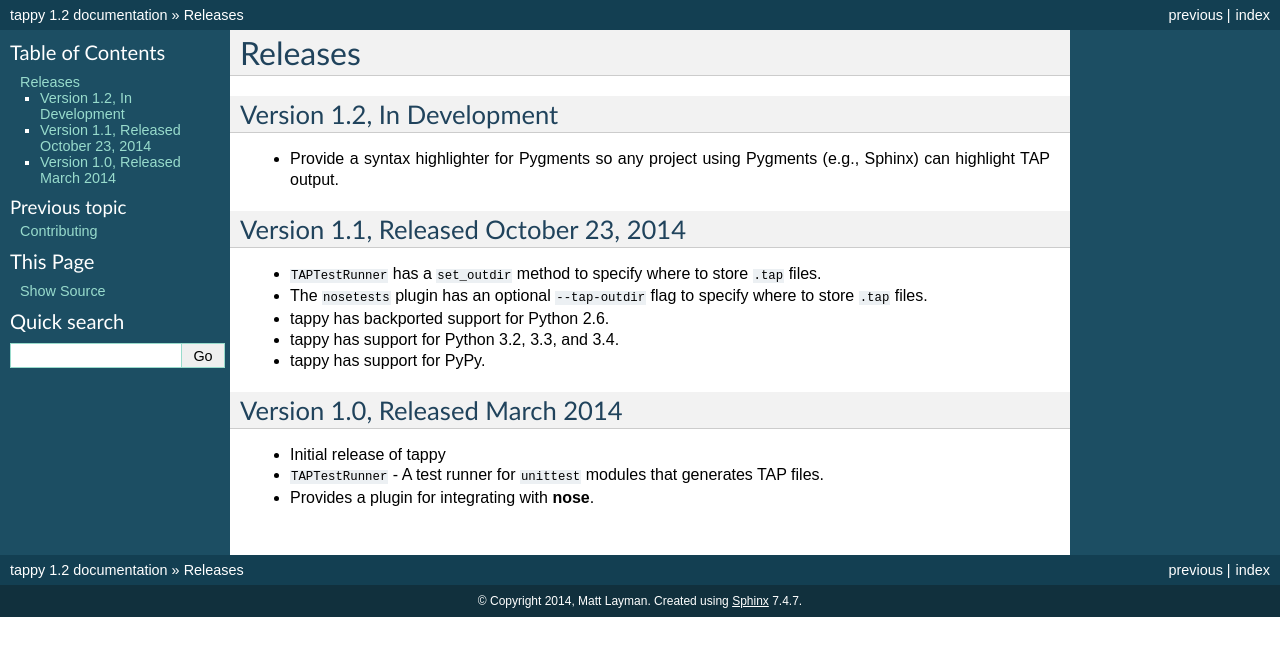
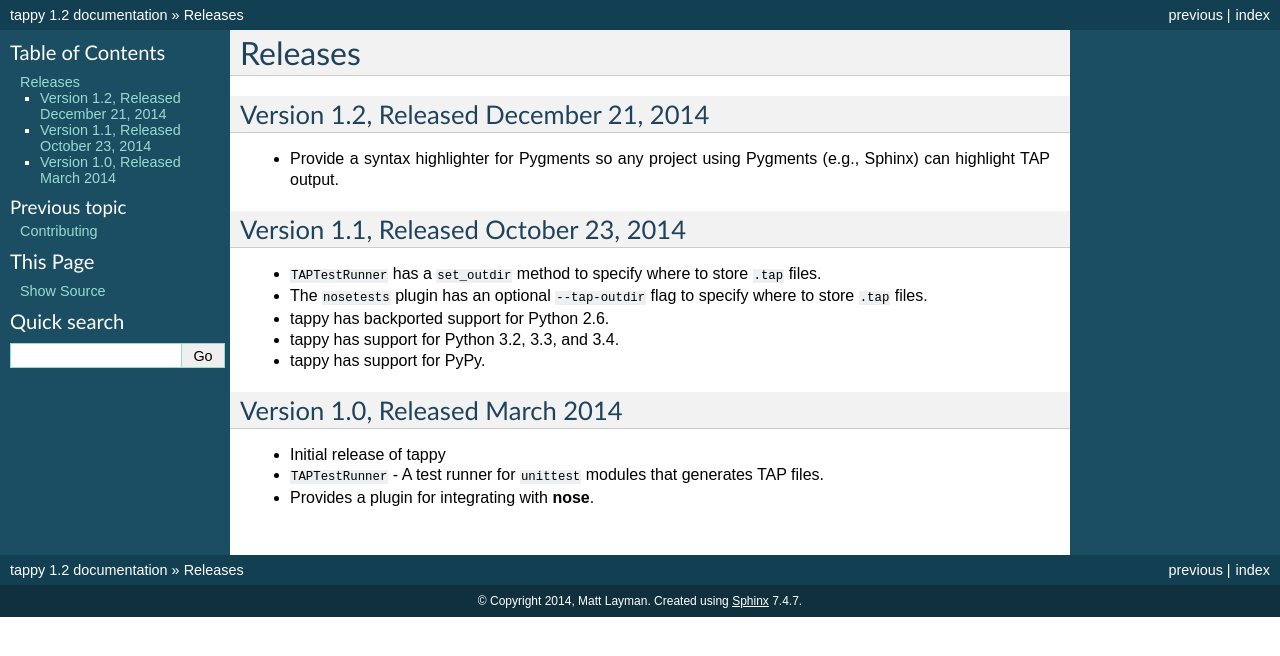
Before and after one commit to python-tap/tappy, a Sphinx documentation site: the page built from docs/releases.rst, in a window 1280 px wide. Shown: the top 656 px of the page. Built offline with Sphinx 7.4.7, drawn with Linux system fonts in a browser that asks for light colours.

Commit message:
Set release date of 1.2.

```diff
--- a/docs/releases.rst
+++ b/docs/releases.rst
@@ -1,8 +1,8 @@
 Releases
 ========
 
-Version 1.2, In Development
----------------------------
+Version 1.2, Released December 21, 2014
+---------------------------------------
 
 * Provide a syntax highlighter for Pygments so any project using Pygments
   (e.g., Sphinx) can highlight TAP output.
```
